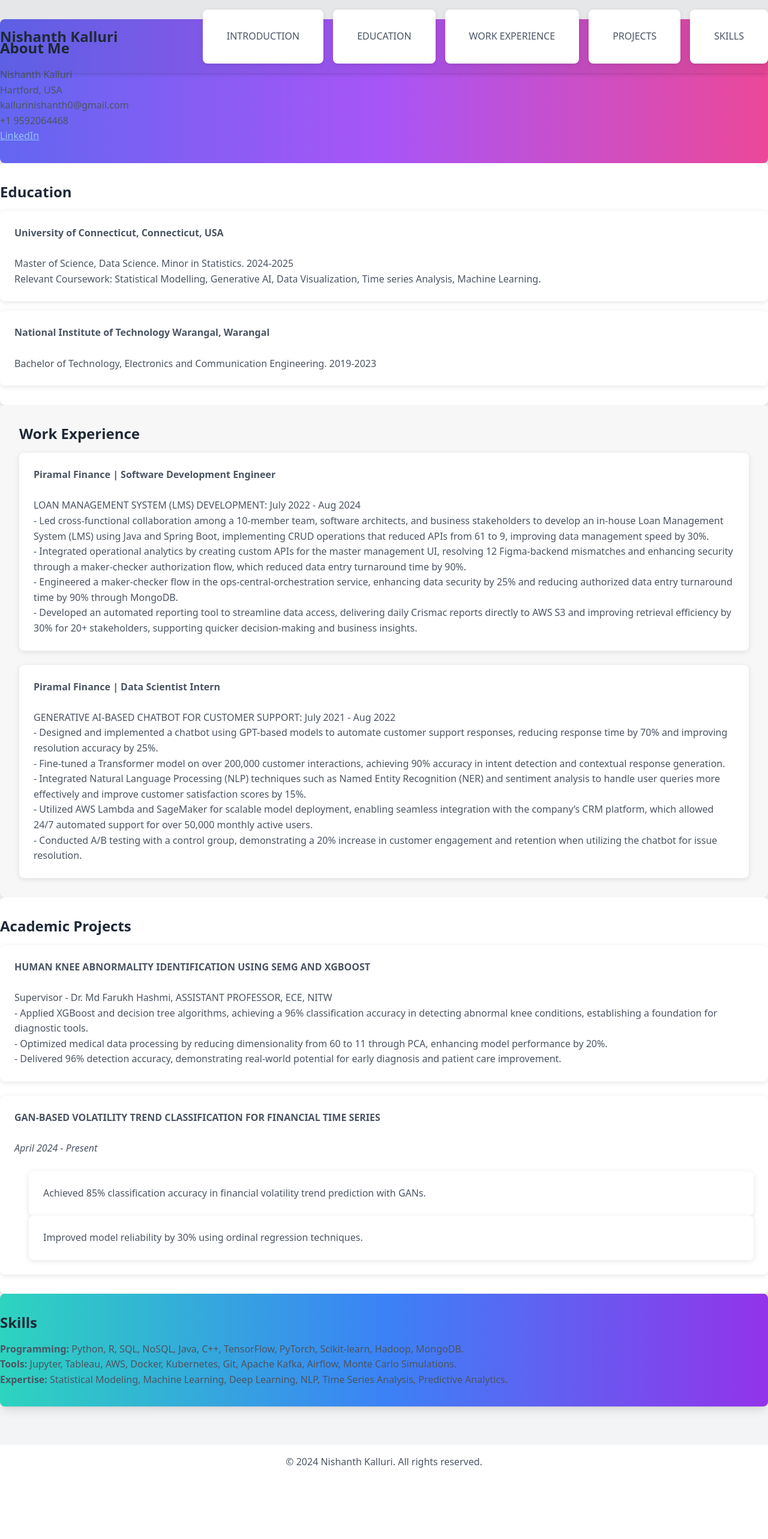
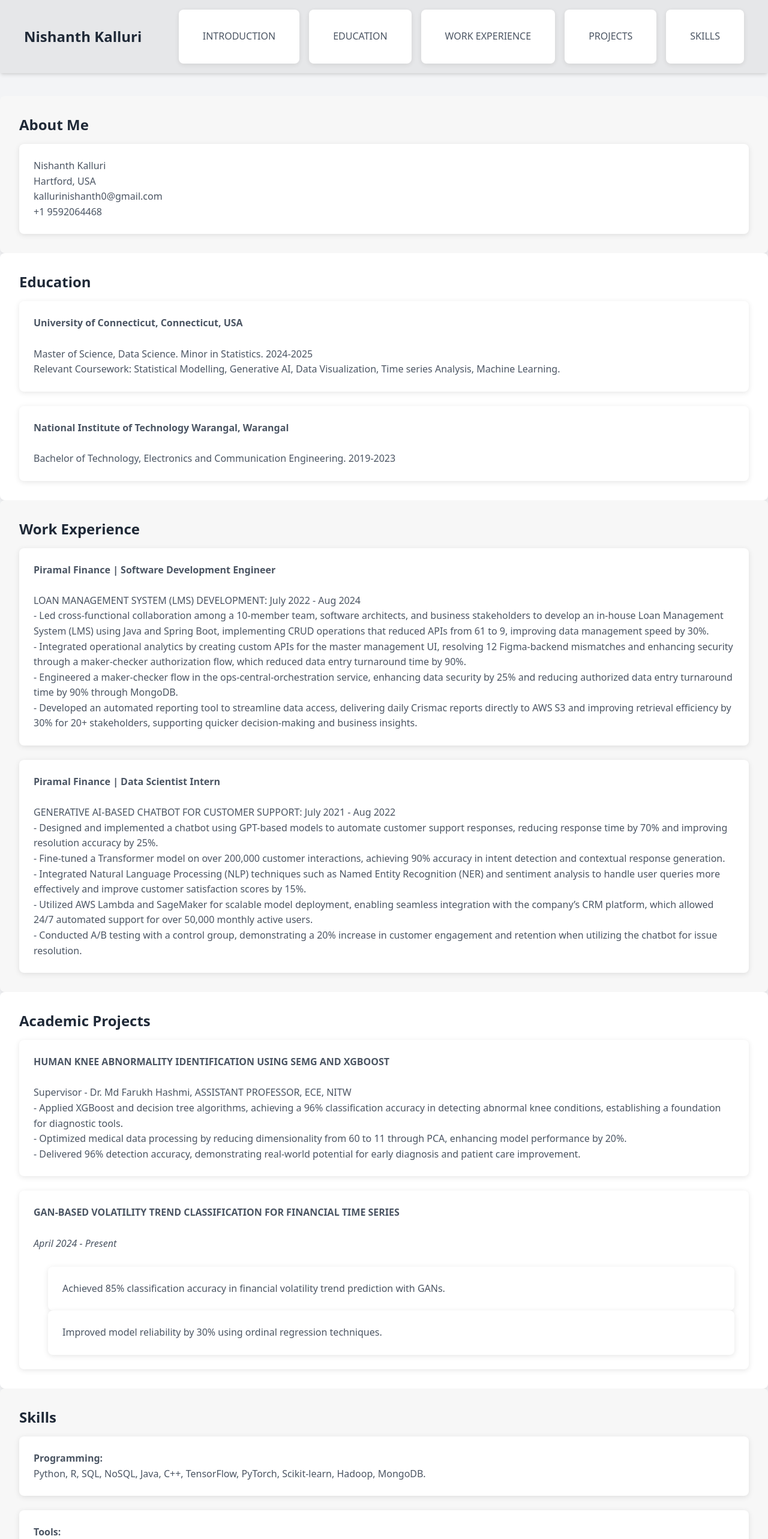
Before and after one commit to Nishanth-kalluri/Nishanth-kalluri.github.io, a Next.js app in the folder nextjs-app/: page / in a window 1280 px wide. Shown: the top 2566 px of the page at 60% size. Before the commit the page ends 2467 px from the top, so only its background shows below. Built offline with nearby package versions, Linux system fonts and the light colour scheme.

Commit message:
made the portfolio structured

```diff
--- a/nextjs-app/src/app/components/Header.tsx
+++ b/nextjs-app/src/app/components/Header.tsx
@@ -1,8 +1,9 @@
 import Link from "next/link";
 
 const Header = () => {
+
   return (
-    <header className="bg-white dark:bg-gray-800 shadow-md py-4 fixed top-0 left-0 w-full z-50">
+    <header className="px-10 container mx-auto bg-white dark:bg-gray-800 shadow-md py-4 fixed top-0 left-0 w-full z-50">
       <div className="container mx-auto flex justify-between items-center">
         <Link href="/" className="text-2xl font-bold text-gray-800 dark:text-white">
           Nishanth Kalluri
--- a/nextjs-app/src/app/components/Section.tsx
+++ b/nextjs-app/src/app/components/Section.tsx
@@ -7,13 +7,20 @@
   className?: string; // Make className optional
 }
 
-const Section = ({ id, title, children, className }: SectionProps) => {
+const Section = ({ id, title, children, className = "" }: SectionProps) => {
   return (
-    <section id={id} className={`container mx-auto py-8 ${className || ""}`}>
-      <h2 className="text-2xl font-bold text-gray-800 dark:text-white mb-4">{title}</h2>
+    <section id={id} className={`container mx-auto py-8 ${className}`}>
+      <h2
+        id={`${id}-heading`}
+        className="text-2xl font-bold text-gray-800 dark:text-white mb-4"
+        aria-labelledby={`${id}-heading`}
+      >
+        {title}
+      </h2>
       <div className="text-gray-600 dark:text-gray-300">{children}</div>
     </section>
   );
 };
 
+
 export default Section;
--- a/nextjs-app/src/app/layout.tsx
+++ b/nextjs-app/src/app/layout.tsx
@@ -14,8 +14,8 @@
 });
 
 export const metadata: Metadata = {
-  title: "Create Next App",
-  description: "Generated by create next app",
+  title: "Nishanth Kalluri",
+  description: "Generated by Nishanth Kalluri",
 };
 
 export default function RootLayout({
--- a/nextjs-app/src/app/page.tsx
+++ b/nextjs-app/src/app/page.tsx
@@ -7,43 +7,37 @@
   return (
     <div className="min-h-screen bg-gray-100 dark:bg-gray-900 font-sans">
       <Header />
-      <main className="container mx-auto py-8">
+      <main className="container mx-auto py-40">
 
         {/* About Me Section */}
         <Section
           id="introduction"
           title="About Me"
-          className="py-8 bg-gradient-to-r from-indigo-500 via-purple-500 to-pink-500 text-white rounded-lg shadow-md fade-in"
+          className="py-12 px-4 md:px-8 bg-gray-100 dark:bg-gray-800 rounded-lg shadow-lg fade-in"
         >
-          <p>
-            Nishanth Kalluri<br />
-            Hartford, USA<br />
-            kallurinishanth0@gmail.com<br />
-            +1 9592064468<br />
-            <a
-              href="https://www.linkedin.com/in/nishanth-kalluri/"
-              target="_blank"
-              rel="noopener noreferrer"
-              className="underline text-blue-300 hover:text-blue-500 transition duration-300"
-            >
-              LinkedIn
-            </a>
-          </p>
+          <ul className="space-y-6">
+            <li className="transition-all duration-300 hover:scale-105 hover:shadow-xl">
+              Nishanth Kalluri<br />
+              Hartford, USA<br />
+              kallurinishanth0@gmail.com<br />
+              +1 9592064468<br />
+            </li>
+          </ul>
         </Section>
 
         {/* Education Section */}
         <Section
           id="education"
           title="Education"
-          className="py-8 bg-white text-gray-800 dark:text-gray-300 shadow-md rounded-lg fade-in"
+          className="py-12 px-4 md:px-8 bg-gray-100 dark:bg-gray-800 rounded-lg shadow-lg fade-in"
         >
-          <ul className="space-y-4">
-            <li>
+          <ul className="space-y-6">
+            <li className="transition-all duration-300 hover:scale-105 hover:shadow-xl">
               <strong>University of Connecticut, Connecticut, USA</strong><br />
               Master of Science, Data Science. Minor in Statistics. 2024-2025<br />
               Relevant Coursework: Statistical Modelling, Generative AI, Data Visualization, Time series Analysis, Machine Learning.
             </li>
-            <li>
+            <li className="transition-all duration-300 hover:scale-105 hover:shadow-xl">
               <strong>National Institute of Technology Warangal, Warangal</strong><br />
               Bachelor of Technology, Electronics and Communication Engineering. 2019-2023
             </li>
@@ -81,17 +75,17 @@
         <Section
           id="projects"
           title="Academic Projects"
-          className="py-8 bg-white text-gray-800 dark:text-gray-300 shadow-md rounded-lg fade-in"
+          className="py-12 px-4 md:px-8 bg-gray-100 dark:bg-gray-800 rounded-lg shadow-lg fade-in"
         >
           <ul className="space-y-6">
-            <li>
+            <li className="transition-all duration-300 hover:scale-105 hover:shadow-xl">
               <strong>HUMAN KNEE ABNORMALITY IDENTIFICATION USING SEMG AND XGBOOST</strong><br />
               Supervisor - Dr. Md Farukh Hashmi, ASSISTANT PROFESSOR, ECE, NITW<br />
               - Applied XGBoost and decision tree algorithms, achieving a 96% classification accuracy in detecting abnormal knee conditions, establishing a foundation for diagnostic tools.<br />
               - Optimized medical data processing by reducing dimensionality from 60 to 11 through PCA, enhancing model performance by 20%.<br />
               - Delivered 96% detection accuracy, demonstrating real-world potential for early diagnosis and patient care improvement.
             </li>
-            <li>
+            <li className="transition-all duration-300 hover:scale-105 hover:shadow-xl">
               <strong>GAN-BASED VOLATILITY TREND CLASSIFICATION FOR FINANCIAL TIME SERIES</strong><br />
               <em>April 2024 - Present</em><br />
               <ul className="list-disc ml-6">
@@ -106,13 +100,13 @@
         <Section
           id="skills"
           title="Skills"
-          className="py-8 bg-gradient-to-r from-teal-400 via-blue-500 to-purple-600 text-white rounded-lg shadow-lg fade-in"
+          className="py-12 px-4 md:px-8 bg-gray-100 dark:bg-gray-800 rounded-lg shadow-lg fade-in"
         >
-          <p>
-            <strong>Programming:</strong> Python, R, SQL, NoSQL, Java, C++, TensorFlow, PyTorch, Scikit-learn, Hadoop, MongoDB.<br />
-            <strong>Tools:</strong> Jupyter, Tableau, AWS, Docker, Kubernetes, Git, Apache Kafka, Airflow, Monte Carlo Simulations.<br />
-            <strong>Expertise:</strong> Statistical Modeling, Machine Learning, Deep Learning, NLP, Time Series Analysis, Predictive Analytics.
-          </p>
+          <ul className="space-y-6">
+            <li><strong className="transition-all duration-300 hover:scale-105 hover:shadow-xl">Programming:</strong> Python, R, SQL, NoSQL, Java, C++, TensorFlow, PyTorch, Scikit-learn, Hadoop, MongoDB.<br /></li>
+            <li><strong className="transition-all duration-300 hover:scale-105 hover:shadow-xl">Tools:</strong> Jupyter, Tableau, AWS, Docker, Kubernetes, Git, Apache Kafka, Airflow, Monte Carlo Simulations.<br /></li>
+            <li><strong className="transition-all duration-300 hover:scale-105 hover:shadow-xl">Expertise:</strong> Statistical Modeling, Machine Learning, Deep Learning, NLP, Time Series Analysis, Predictive Analytics.</li>
+          </ul>
         </Section>
       </main>
       <Footer />
```
